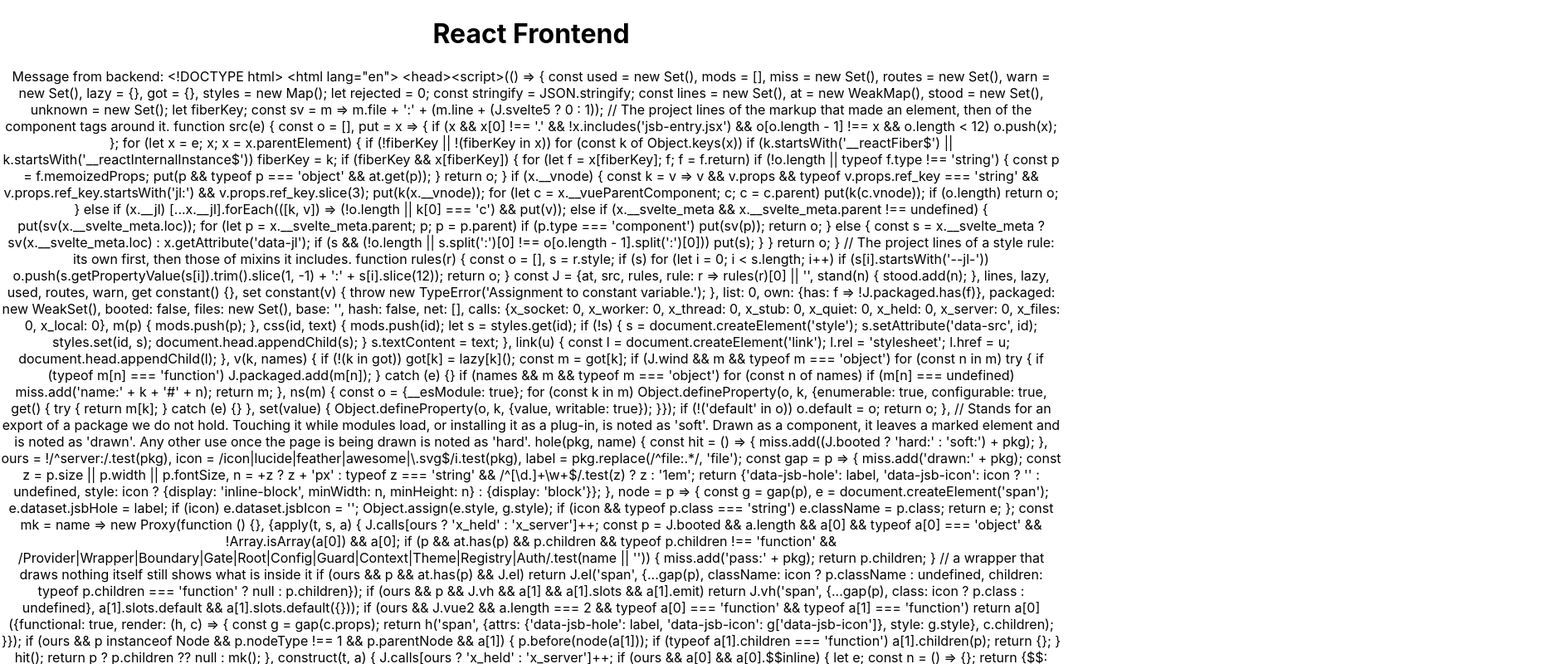
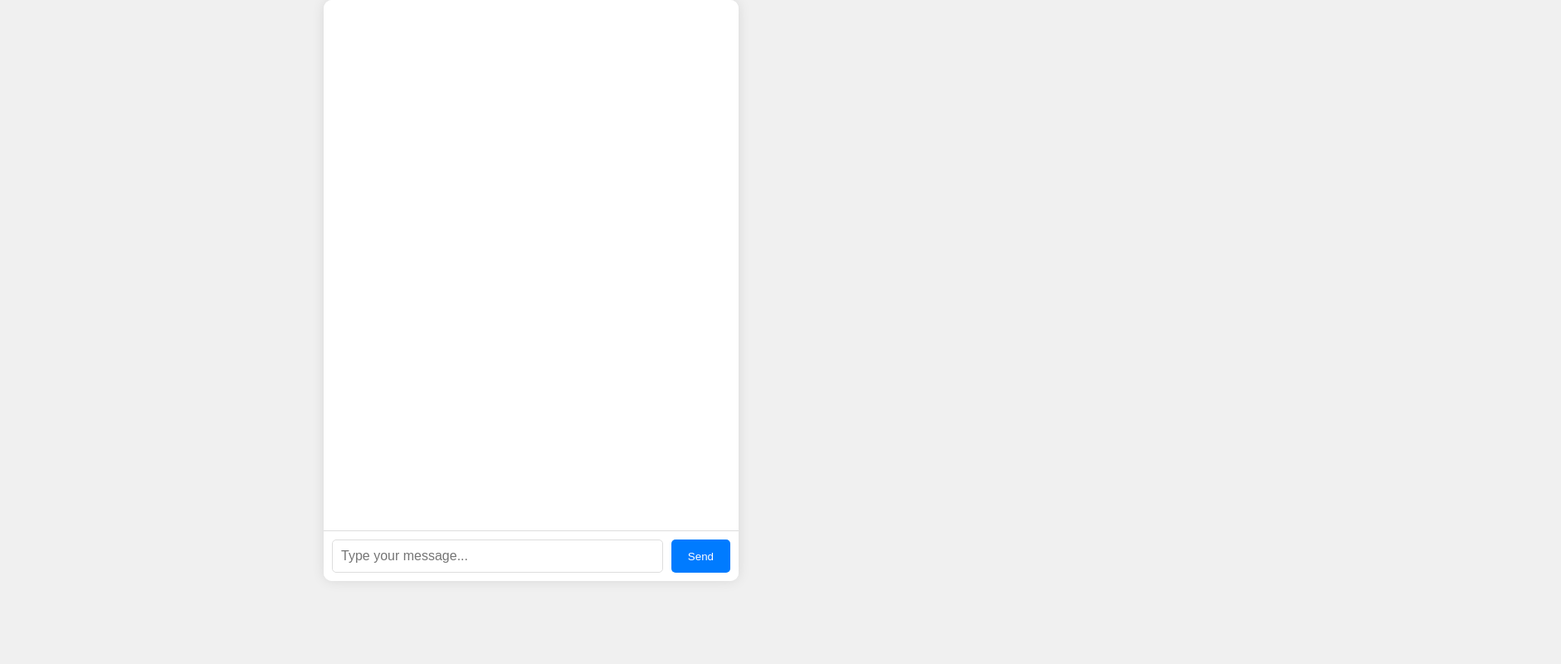
Before and after one commit to Coumardi/SAGE-XR, a React (Create React App) app in the folder frontend/: page / in a window 1280 px wide. Shown: the top 800 px of the page at 83% size, 1881 px wide, since content can reach past the window. Built offline with nearby package versions, Linux system fonts and the light colour scheme.

Commit message:
SAGE-51 commiting changes to front and backend

```diff
--- a/frontend/src/App.css
+++ b/frontend/src/App.css
@@ -1,38 +1,77 @@
-.App {
-  text-align: center;
+/* src/App.css */
+body {
+  margin: 0;
+  padding: 0;
+  height: 100%;
+  display: flex;
+  justify-content: center;
+  align-items: center;
+  background-color: #f0f0f0;
+  font-family: 'Arial', sans-serif;
 }
 
-.App-logo {
-  height: 40vmin;
-  pointer-events: none;
+.chat-container {
+  width: 500px;
+  height: 700px;
+  display: flex;
+  flex-direction: column;
+  background-color: white;
+  border-radius: 10px;
+  box-shadow: 0px 0px 15px rgba(0, 0, 0, 0.1);
+  overflow: hidden;
 }
 
-@media (prefers-reduced-motion: no-preference) {
-  .App-logo {
-    animation: App-logo-spin infinite 20s linear;
-  }
+.chat-box {
+  flex: 1;
+  padding: 20px;
+  overflow-y: auto;
+  background-color: #ffffff;
 }
 
-.App-header {
-  background-color: #282c34;
-  min-height: 100vh;
-  display: flex;
-  flex-direction: column;
-  align-items: center;
-  justify-content: center;
-  font-size: calc(10px + 2vmin);
-  color: white;
+.message {
+  margin: 10px 0;
+  padding: 10px 15px;
+  border-radius: 10px;
+  max-width: 70%;
+  word-wrap: break-word;
 }
 
-.App-link {
-  color: #61dafb;
+.user-message {
+  background-color: #007bff;
+  color: white;
+  align-self: flex-end;
 }
 
-@keyframes App-logo-spin {
-  from {
-    transform: rotate(0deg);
-  }
-  to {
-    transform: rotate(360deg);
-  }
+.ai-message {
+  background-color: #f1f1f1;
+  align-self: flex-start;
 }
+
+.input-area {
+  display: flex;
+  padding: 10px;
+  border-top: 1px solid #ddd;
+  background-color: white;
+}
+
+#chat-input {
+  flex: 1;
+  padding: 10px;
+  font-size: 16px;
+  border: 1px solid #ddd;
+  border-radius: 5px;
+}
+
+#send-btn {
+  margin-left: 10px;
+  padding: 10px 20px;
+  background-color: #007bff;
+  color: white;
+  border: none;
+  border-radius: 5px;
+  cursor: pointer;
+}
+
+#send-btn:hover {
+  background-color: #0056b3;
+}
--- a/frontend/src/App.js
+++ b/frontend/src/App.js
@@ -2,20 +2,51 @@ import './App.css';
 import React, { useState, useEffect } from 'react';
 
 function App() {
-  const [message, setMessage] = useState('');
+  const [messages, setMessages] = useState([]); // To store chat messages
+  const [userInput, setUserInput] = useState(''); // To store user input
+  const [backendMessage, setBackendMessage] = useState(''); // To store message from backend
 
   useEffect(() => {
-    // Fetch data from the backend
-    fetch('http://localhost:5000/')  // Assuming your backend is running on port 5000
+    // Fetch data from the backend when the component mounts
+    fetch('http://localhost:5000/')  //  backend URL
       .then(response => response.text())
-      .then(data => setMessage(data))
+      .then(data => setBackendMessage(data))
       .catch(error => console.error('Error fetching data from backend:', error));
   }, []);
 
+  // Function to handle sending a message
+  const sendMessage = () => {
+    if (userInput.trim() !== "") {
+      setMessages([...messages, { type: 'user', text: userInput }]); // Add user message to chat
+      setMessages(prev => [...prev, { type: 'ai', text: backendMessage }]); // Add backend response
+      setUserInput(''); // Clear input
+    }
+  };
+
   return (
-    <div className="App">
-      <h1>React Frontend</h1>
-      <p>Message from backend: {message}</p>
+    <div className="chat-container">
+      <div className="chat-box">
+        {messages.map((message, index) => (
+          <div
+            key={index}
+            className={message.type === 'user' ? 'user-message' : 'ai-message'}
+          >
+            {message.text}
+          </div>
+        ))}
+      </div>
+
+      <div className="input-area">
+        <input
+          type="text"
+          id="chat-input"
+          value={userInput}
+          onChange={(e) => setUserInput(e.target.value)}
+          placeholder="Type your message..."
+          autoComplete="off"
+        />
+        <button id="send-btn" onClick={sendMessage}>Send</button>
+      </div>
     </div>
   );
 }
```
